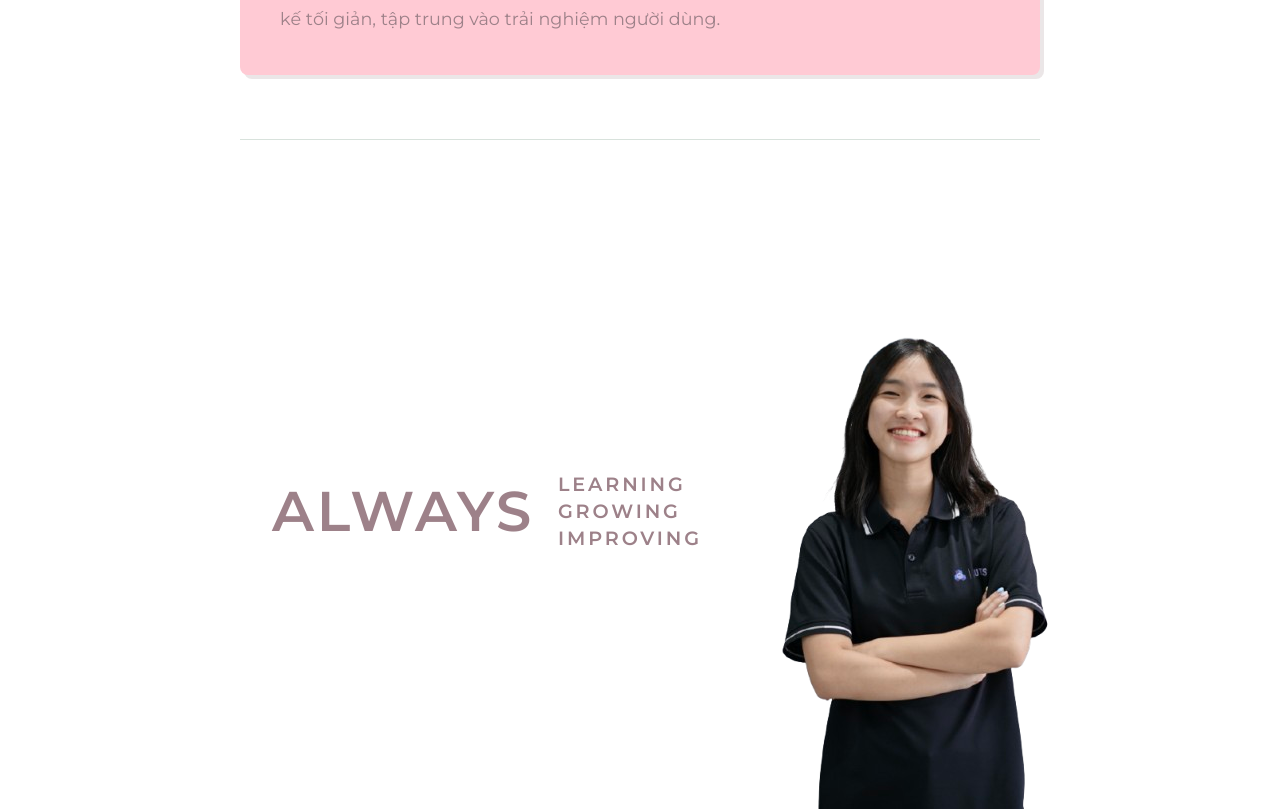
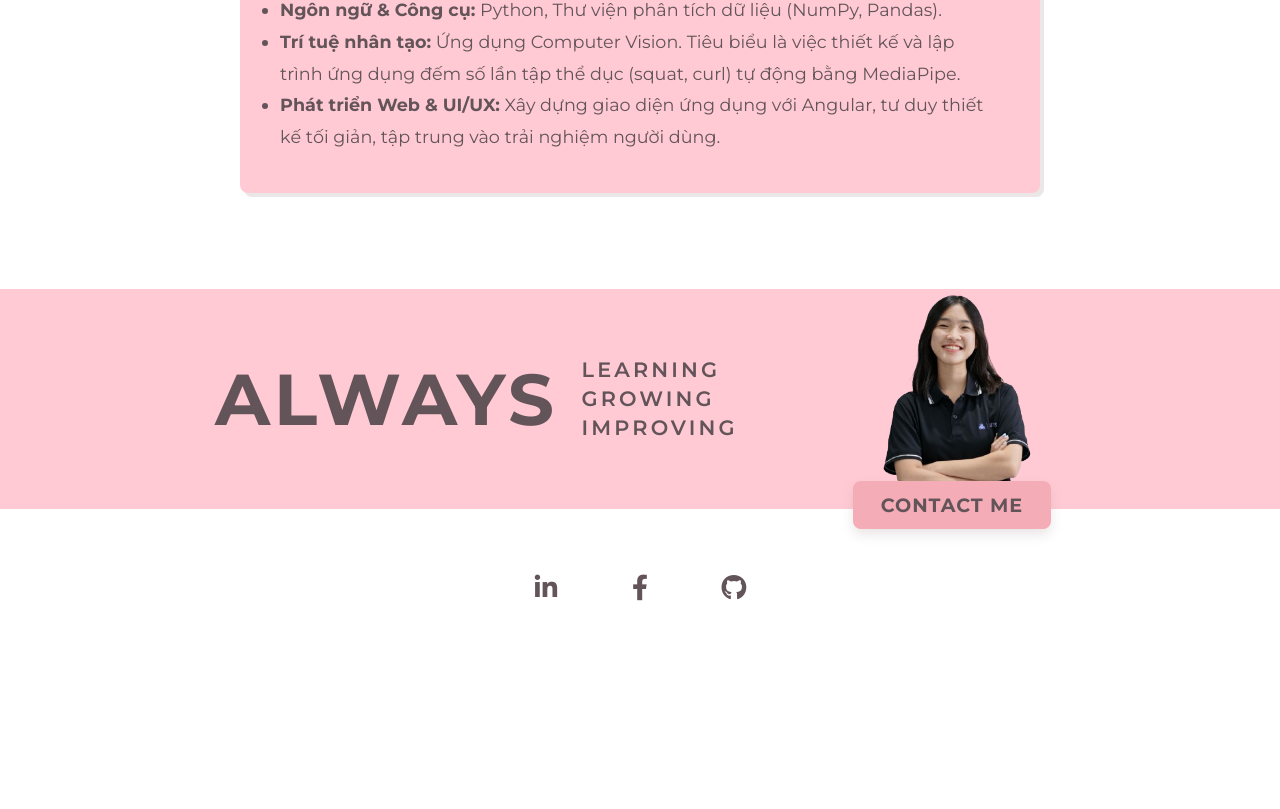
Before and after one commit to mytran07-hcmut/angular_portfolio, an Angular app: page / in a window 1280 px wide. Shown: the part 1991-2800 px from the top of the page. After the commit the page ends 2690 px from the top, so only its background shows below. Built offline with nearby package versions, Linux system fonts and the light colour scheme.

Commit message:
UI: fix the hero section and the footer

```diff
--- a/src/app/footer/footer.component.css
+++ b/src/app/footer/footer.component.css
@@ -1,42 +1,118 @@
-/* Khung chứa footer */
+/* Khung chứa toàn bộ footer */
 .footer-container {
-  display: flex;
-  justify-content: space-between; /* Đẩy chữ sang trái, icon sang phải */
-  align-items: center; /* Căn giữa theo chiều dọc */
-  padding: 4rem 2rem;
-  max-width: 800px;
-  margin: 0 auto;
-  margin-top: 4rem; /* Tạo khoảng cách với các content box phía trên */
-  border-top: 1px solid var(--border-color); /* Một đường kẻ mỏng ngăn cách nội dung */
+  width: 100%;
+  margin-top: 6rem;
+  padding-bottom: 4rem;
+  overflow-x: hidden;
 }
 
-/* Khu vực chứa chữ */
+/* --- BANNER NGANG TRÀN VIỀN --- */
+.contact-banner {
+  width: 100%;
+  background-color: var(--box-bg);
+  display: flex;
+  z-index: 1;
+  position: relative;
+  justify-content: center;
+}
+
+/* Lồng 850px giới hạn nội dung */
+.banner-inner {
+  width: 100%;
+  max-width: 850px;
+  display: flex;
+  justify-content: space-between; /* Đẩy chữ sang trái, ảnh sang phải */
+  align-items: center;
+}
+
+/* --- CỤM CHỮ BÊN TRÁI --- */
 .footer-text {
   display: flex;
   align-items: center;
-  gap: 1.5rem; /* Khoảng cách giữa chữ ALWAYS và khối xếp chồng */
+  gap: 1.5rem;
 }
 
-/* Chữ ALWAYS */
 .always-text {
-  font-size: 3.5rem;
-  font-weight: 600;
+  font-size: 4.5rem; /* Phóng to chữ ALWAYS để lấp đầy banner */
+  font-weight: 700;
   letter-spacing: 0.05em;
   color: var(--text-color);
+
+
 }
 
-/* Cụm 3 chữ xếp chồng */
 .stacked-text {
   display: flex;
   flex-direction: column;
-  font-size: 1.2rem;
+  font-size: 1.3rem;
   font-weight: 600;
   line-height: 1.4;
   letter-spacing: 0.15em;
   color: var(--text-color);
 }
 
-/* Biểu tượng bên phải */
-.footer-graphic {
+/* --- CỤM AVATAR VÀ CONTACT BÊN PHẢI --- */
+
+
+.footer-profile {
+  position: relative;
+  display: flex;
+  flex-direction: column;
+  align-items: center;
+
+}
+
+
+.footer-avatar {
+  width: auto;
+  height: 220px;
+  object-fit: contain;
+}
+
+
+/* Hộp CONTACT ME đè lên viền dưới của avatar */
+.contact-box {
+  position: absolute;
+  bottom: -20px;
+  background-color: var(--box-hover); /* Dùng màu hover đậm hơn một chút cho nổi */
   color: var(--text-color);
+  font-weight: 700;
+  font-size: 1.2rem;
+  padding: 12px 28px;
+  border-radius: 8px;
+  z-index: 3;
+  letter-spacing: 0.05em;
+  box-shadow: 0 6px 12px var(--shadow-color);
 }
+
+/* --- CỤM SOCIAL BÊN DƯỚI --- */
+.social-section {
+  width: 100%;
+  display: flex;
+  justify-content: center;
+  margin-top: 2rem; /* Đẩy khối này cách xa banner phía trên */
+}
+
+.social-box {
+  display: flex;
+  gap: 1.5rem;
+  padding: 12px 24px;
+  border-radius: 8px;
+}
+
+.social-box a {
+  display: flex;
+  justify-content: center;
+  align-items: center;
+  width: 70px;
+  height: 70px;
+  color: var(--text-color);
+  font-size: 1.6rem;
+  text-decoration: none;
+  transition: transform 0.3s ease, color 0.3s ease;
+}
+
+.social-box a:hover {
+  transform: scale(1.15) translateY(-3px);
+  color: var(--box-hover);
+}
--- a/src/app/footer/footer.component.html
+++ b/src/app/footer/footer.component.html
@@ -1,4 +1,8 @@
 <footer class="footer-container">
+
+  <div class="contact-banner">
+    <div class="banner-inner">
+
       <div class="footer-text">
         <span class="always-text">ALWAYS</span>
         <div class="stacked-text">
@@ -8,7 +12,22 @@
         </div>
       </div>
 
-  <div class="footer-graphic">
-    <img src="assets/anh.png" alt="Footer Graphic" />
+      <div class="footer-profile">
+
+          <img src="assets/anh.png" alt="Avatar" class="footer-avatar">
+
+        <div class="contact-box">CONTACT ME</div>
       </div>
+
+    </div>
+  </div>
+
+  <div class="social-section">
+    <div class="social-box">
+      <a href="www.linkedin.com/in/tran-hai-my" target="_blank"><i class="fa-brands fa-linkedin-in"></i></a>
+      <a href="https://www.facebook.com/tr.haimy/" target="_blank"><i class="fa-brands fa-facebook-f"></i></a>
+      <a href="https://github.com/mytran07-hcmut" target="_blank"><i class="fa-brands fa-github"></i></a>
+    </div>
+  </div>
+
 </footer>
--- a/src/app/hero/hero.component.css
+++ b/src/app/hero/hero.component.css
@@ -24,7 +24,7 @@
 /* Tên */
 .main-title {
   margin-top: 4rem;
-  font-size: 5rem;
+  font-size: 10rem;
   position: relative;
   z-index: 1;
   font-weight: 900;
@@ -32,13 +32,13 @@
 
 /* Avatar */
 .avatar-section {
-  margin-top: -9rem;
+  margin-top: -7rem;
   position: relative;
   z-index: 2;
 }
 
 .avatar-img {
-  width: 300px;
+  max-width: 800px;
 }
 
 
@@ -46,10 +46,10 @@
 /* Search bar & navigation section */
 .menu-container {
   width: 100%;
-  margin-top:-80px;
-  max-width: 500px;
+  margin-top:-40px;
+  max-width: 800px;
   background-color: var(--bg-color);
-
+  align-items: center;
   position: relative;
   z-index: 3;
   display: flex;
@@ -85,7 +85,7 @@
   width: 85%; /* Thu nhỏ bề ngang lại (85%) so với search bar */
   margin: 0;
   padding: 0;
-  border-radius: 16px; /* Bo góc mềm mại nhưng không tròn xoe như search */
+  border-radius: 16px;
   box-shadow: 0 12px 28px var(--shadow-color); /* ĐỔ BÓNG ĐẬM HƠN để tạo chiều sâu tối đa */
   list-style: none;
   overflow: hidden; /* Giữ cho hiệu ứng hover không bị tràn ra ngoài góc bo */
--- a/src/app/hero/hero.component.html
+++ b/src/app/hero/hero.component.html
@@ -7,13 +7,15 @@
        (click)="toggleTheme()">
     </i><span>VI/EN</span>
   </div>
+<!-- Section tiêu đề chính -->
+  <h1 class="main-title">TRAN HAI MY</h1>
 
-  <!-- Section tiêu đề chính -->
-  <h1 class="main-title">TRAN HAI MY</h1>
   <!-- Section hình đại diện -->
   <div class="avatar-section">
     <img src="assets/anh.png" alt="Avatar" class="avatar-img">
   </div>
+
+
 
   <!-- Section search bar và menu -->
   <div class="menu-container">
--- a/src/styles.css
+++ b/src/styles.css
@@ -1,7 +1,7 @@
 /* Light Theme */
 :root {
   --bg-color: #FFFFFF;
-  --text-color: #9D8189;
+  --text-color: #635459;
   --box-bg: #FFCAD4;
   --box-hover: #F4ACB7;
   --border-color: #D8E2DC;
```
Also changed, not shown: src/assets/anh.png. Lines whose indentation alone changed are shown as unchanged.
